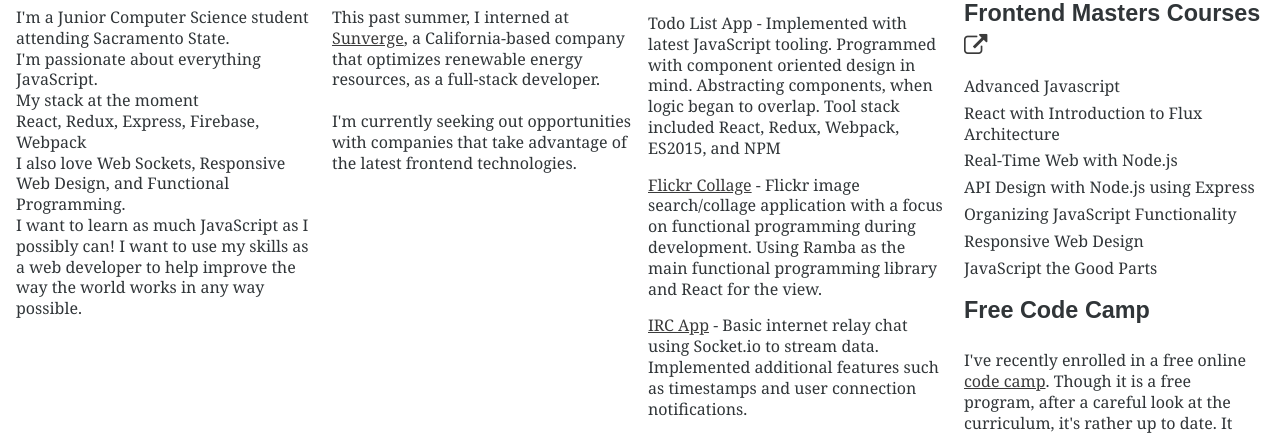
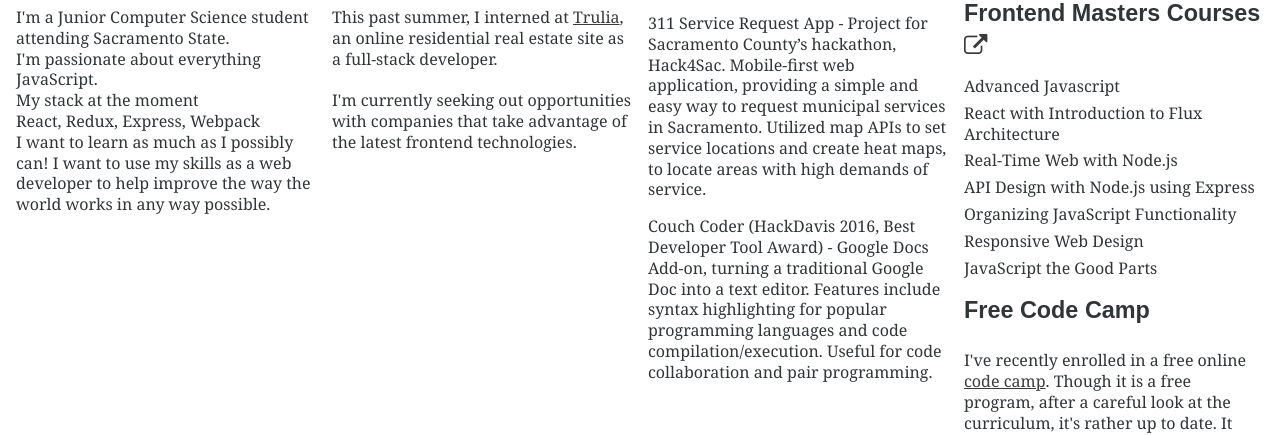
Before and after one commit to davidjudilla/davidjudilla.github.io, a plain HTML site: page index.html in a window 1280 px wide. Shown: the part 395-830 px from the top of the page. Drawn offline with Linux system fonts and the light colour scheme.

Commit message:
Update index.html

```diff
--- a/index.html
+++ b/index.html
@@ -47,11 +47,9 @@
 
                         My stack at the moment <br>
 
-                        React, Redux, Express, Firebase, Webpack <br>
+                        React, Redux, Express, Webpack <br>
 
-                        I also love Web Sockets, Responsive Web Design, and Functional Programming. <br>
-
-                        I want to learn as much JavaScript as I possibly can! I want to use my skills as a web developer to help improve the way the world works in any way possible.
+                        I want to learn as much as I possibly can! I want to use my skills as a web developer to help improve the way the world works in any way possible.
                     </p>
 
                 </div>
@@ -61,7 +59,7 @@
                     <h2 class="info-header">Experience</h2>
 
                     <p class="info-body">
-                        This past summer, I interned at <a><a href="http://www.sunverge.com/">Sunverge</a>, a California-based company that optimizes renewable energy resources, as a full-stack developer. <br><br>
+                        This past summer, I interned at <a><a href="http://www.trulia.com/">Trulia</a>, an online residential real estate site as a full-stack developer. <br><br>
 
                         I'm currently seeking out opportunities with companies that take advantage of the latest frontend technologies.
                     </p>
@@ -73,17 +71,17 @@
 
                     <div class="info-body">
                         <p>
-                            Todo List App - Implemented with latest JavaScript tooling. Programmed with component oriented design in mind. Abstracting components, when logic began to overlap. Tool stack included React, Redux, Webpack, ES2015,  and NPM
+                           311 Service Request App - Project for Sacramento County’s hackathon, Hack4Sac. Mobile-first web application, providing a simple and easy way to
+request municipal services in Sacramento. Utilized map APIs to set service locations and create heat maps, to locate areas
+with high demands of service.
 
                         </p>
 
                         <p>
-                            <a href="https://github.com/davidjudilla/flickrCollage">Flickr Collage</a> - Flickr image search/collage application with a focus on functional programming during development. Using Ramba as the main functional programming library and React for the view.
+                           Couch Coder (HackDavis 2016, Best Developer Tool Award) - Google Docs Add-on, turning a traditional Google Doc into a text editor. Features include syntax highlighting for popular
+programming languages and code compilation/execution. Useful for code collaboration and pair programming.
                         </p>
 
-                        <p>
-                            <a href="https://github.com/davidjudilla/IRC-Demo">IRC App</a> - Basic internet relay chat using Socket.io to stream data. Implemented additional features such as timestamps and user connection notifications.
-                        </p>
                     </div>
 
                 </div>
```
